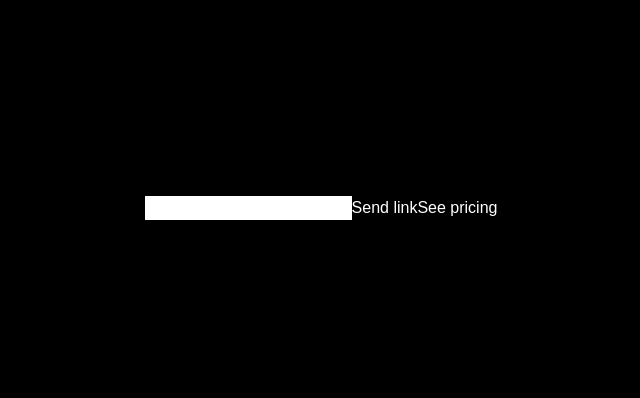
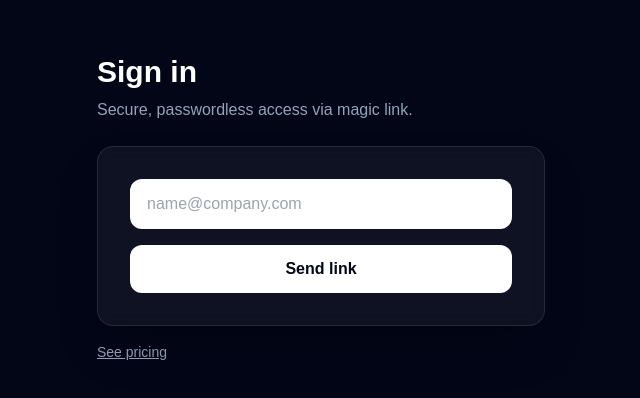
Before and after one commit to luckyluciano04/24_hr_receptionist, a Next.js app: page /login in a window 1280 px wide. Shown: the part 192-590 px from the top of the page, without its empty margins (319-959 px from the left). Built offline with nearby package versions, Linux system fonts and the light colour scheme; no server answers.

Commit message:
fix: improve login UI + visible input

```diff
--- a/app/login/page.tsx
+++ b/app/login/page.tsx
@@ -33,22 +33,41 @@ export default function Page() {
     setSent(true);
   }
 
-  if (sent) {
-    return (
-      <div className="min-h-screen flex items-center justify-center bg-black text-white">
-        <h1>Check your email</h1>
+  return (
+    <div className="min-h-screen flex items-center justify-center bg-slate-950 px-4 text-white">
+      <div className="w-full max-w-md">
+        <h1 className="text-3xl font-semibold">Sign in</h1>
+        <p className="mt-2 text-slate-400">Secure, passwordless access via magic link.</p>
+
+        <div className="mt-6 rounded-2xl border border-white/10 bg-white/5 backdrop-blur p-8 shadow-2xl">
+          {sent ? (
+            <p className="text-center">Check your email</p>
+          ) : (
+            <form onSubmit={handleSubmit} className="space-y-4">
+              <input
+                value={email}
+                onChange={(e) => setEmail(e.target.value)}
+                required
+                placeholder="name@company.com"
+                autoComplete="email"
+                className="w-full rounded-xl border border-white/10 bg-white px-4 py-3 text-slate-950 outline-none focus:ring-2 focus:ring-slate-400"
+              />
+              <button
+                type="submit"
+                disabled={loading}
+                className="w-full rounded-xl bg-white px-4 py-3 font-semibold text-slate-950 hover:bg-slate-200 transition disabled:opacity-60"
+              >
+                {loading ? 'Sending...' : 'Send link'}
+              </button>
+              {error ? <p className="text-red-400 text-sm">{error}</p> : null}
+            </form>
+          )}
+        </div>
+
+        <div className="mt-4 text-sm text-slate-400">
+          <Link href="/pricing" className="underline">See pricing</Link>
+        </div>
       </div>
-    );
-  }
-
-  return (
-    <div className="min-h-screen flex items-center justify-center bg-black text-white">
-      <form onSubmit={handleSubmit}>
-        <input value={email} onChange={(e) => setEmail(e.target.value)} required />
-        <button type="submit">{loading ? 'Sending...' : 'Send link'}</button>
-        {error ? <p>{error}</p> : null}
-      </form>
-      <Link href="/pricing">See pricing</Link>
     </div>
   );
 }
```
